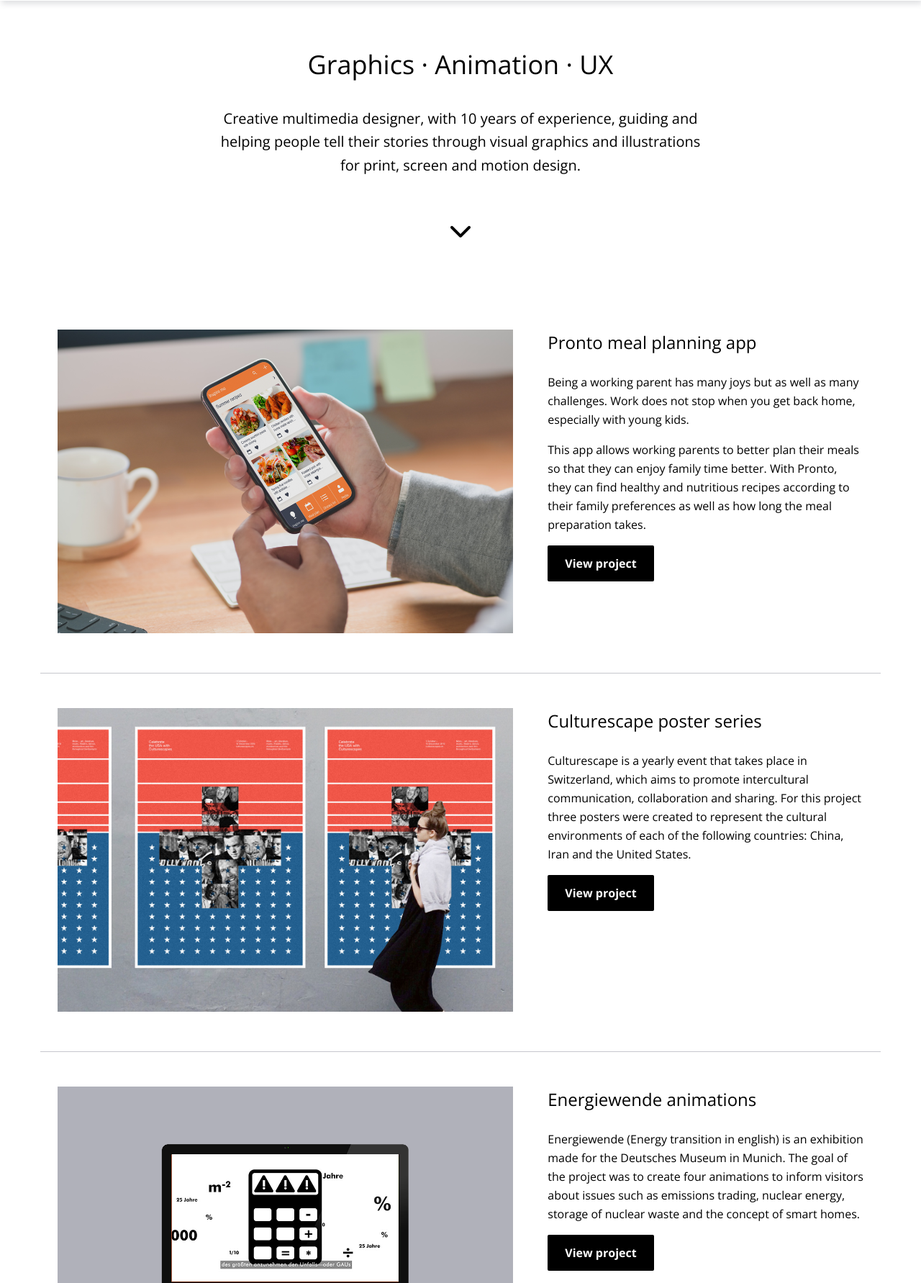
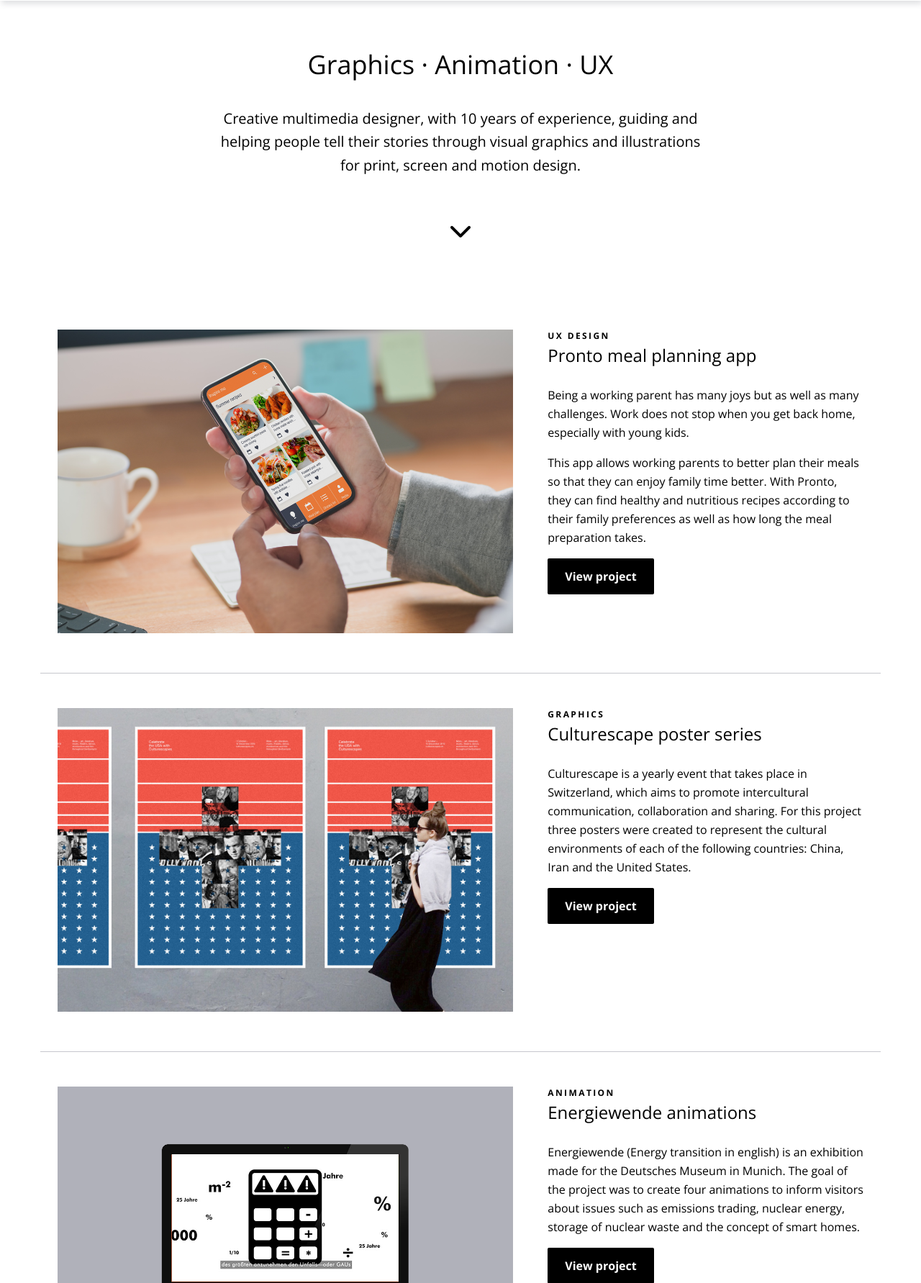
Before and after one commit to katekoyama/portfolio-website, a PHP site: page / in a window 1280 px wide. Shown: the part 53-1836 px from the top of the page at 72% size. Run offline with PHP 8.4, Linux system fonts and the light colour scheme; some libraries are stand-ins or nearby versions.

Commit message:
Added summarylabels

```diff
--- a/css/style.css
+++ b/css/style.css
@@ -56,6 +56,15 @@ img {
 a {
   color: #000;
   text-decoration: underline;
+}
+
+.summarylabel {
+  display: block;
+  text-transform: uppercase;
+  font-size: 0.5em;
+  font-weight: 700;
+  margin: 0;
+  letter-spacing: 0.2em;
 }
 
 a:visited {
--- a/index.html
+++ b/index.html
@@ -12,6 +12,7 @@
     Set - Cookie: < cookie - name >= < cookie - value > ;
     SameSite = Strict
   </script>
+
   <!-- FAV icon one way to do it
     <link href="img/branding/favicon.png" rel="shortcut icon">
     -->
@@ -103,7 +104,7 @@
 
           <!-- START OF 2 COLUMN -->
           <div class="col-md-6 col-lg-5">
-            <h3>Pronto meal planning app</h3>
+            <h3><span class="summarylabel">UX Design</span>Pronto meal planning app</h3>
             <p>Being a working parent has many joys but as well as many challenges.
               Work does not stop when you get back home, especially with young kids.</p>
             <p>This app allows working parents to better plan their meals so that
@@ -130,7 +131,7 @@
 
           <!-- START OF 2 COLUMN -->
           <div class="col-md-6 col-lg-5">
-            <h3>Culturescape poster series</h3>
+            <h3><span class="summarylabel">Graphics</span>Culturescape poster series</h3>
             <p>Culturescape is a yearly event that takes place in Switzerland,
               which aims to promote intercultural communication, collaboration
               and sharing. For this project three posters were created to represent
@@ -155,7 +156,7 @@
 
           <!-- START OF 2 COLUMN -->
           <div class="col-md-6 col-lg-5">
-            <h3>Energiewende animations</h3>
+            <h3><span class="summarylabel">Animation</span>Energiewende animations</h3>
             <p>Energiewende (Energy transition in english) is an exhibition
               made for the Deutsches Museum in Munich. The goal of the project
               was to create four animations to inform visitors about issues
```
